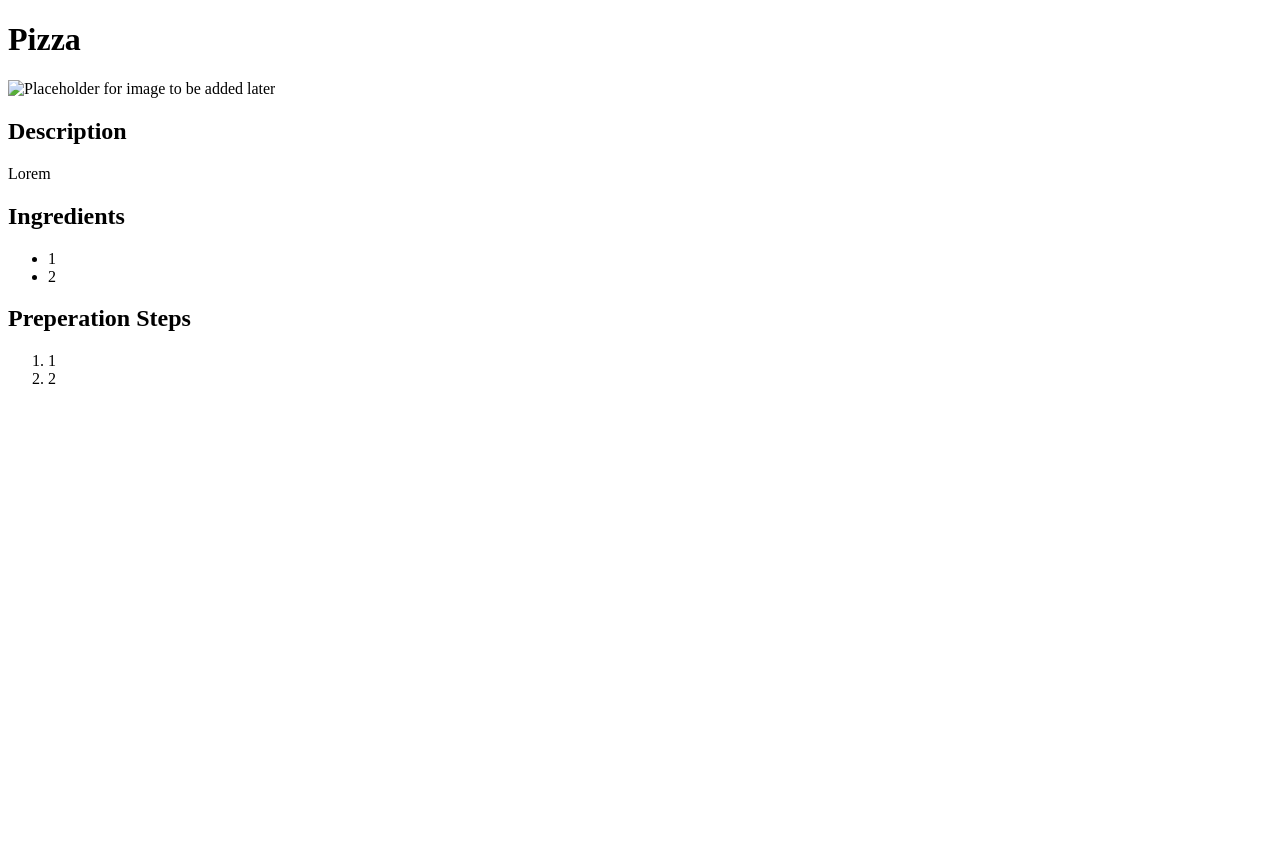
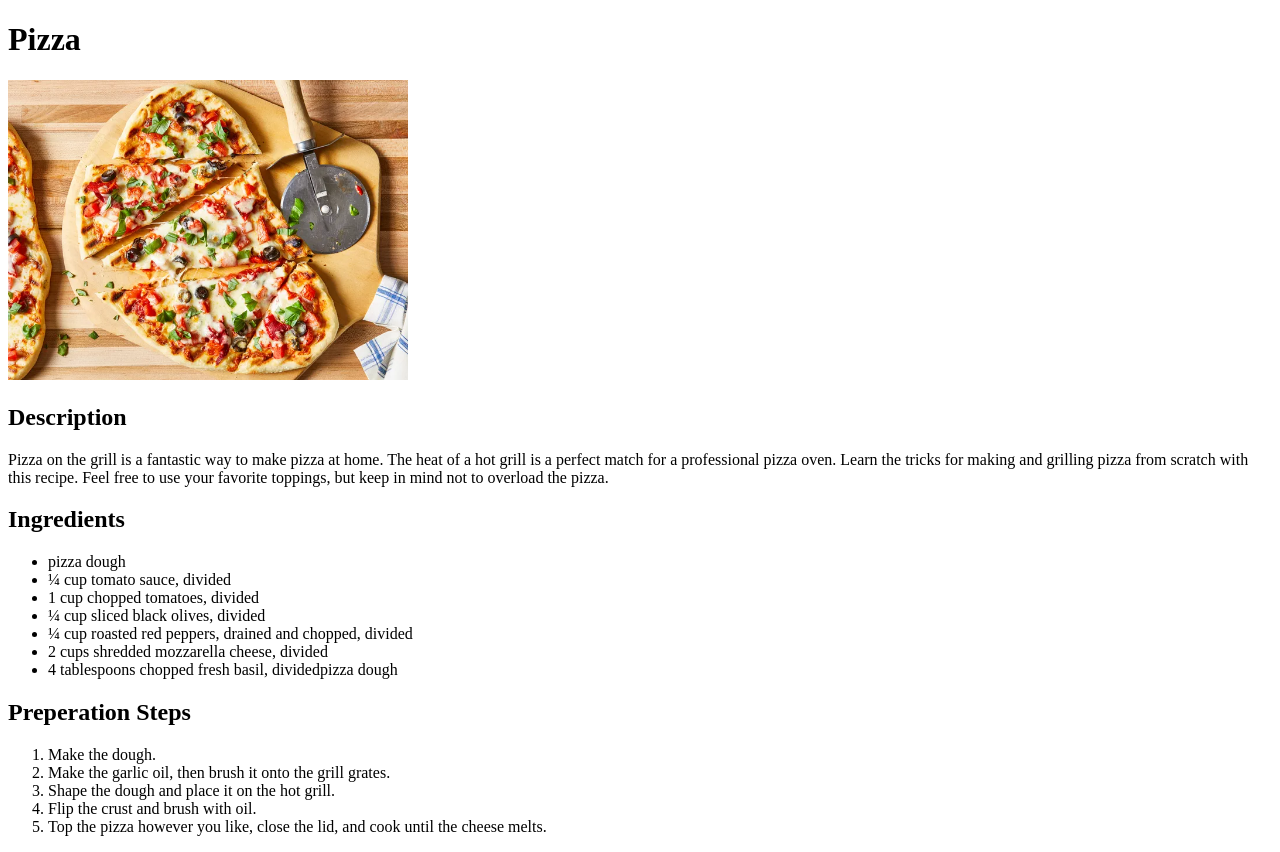
Before and after one commit to jChereck/odin-recipes, a plain HTML site: page recipes/pizza.html in a window 1280 px wide. Before the commit the page ends 800 px from the top, so only its background shows below. Drawn offline with Linux system fonts and the light colour scheme.

Commit message:
Populate pizza page and add required image

```diff
--- a/recipes/pizza.html
+++ b/recipes/pizza.html
@@ -1,5 +1,6 @@
 <!DOCTYPE html>
 <html lang="en">
+
 <head>
   <meta charset="UTF-8">
   <title>Pizza Recipe</title>
@@ -7,20 +8,31 @@
 
 <body>
   <h1>Pizza</h1>
-    <img src="" alt="Placeholder for image to be added later">
+  <img src="../img/pizza.webp" width="400" alt="Your pizza will come out crispy and delicious looking!">
   <h2>Description</h2>
   <p>
-      Lorem
+    Pizza on the grill is a fantastic way to make pizza at home. The heat of a hot grill is a perfect match for a
+    professional pizza oven. Learn the tricks for making and grilling pizza from scratch with this recipe. Feel free to
+    use your favorite toppings, but keep in mind not to overload the pizza.
   </p>
   <h2>Ingredients</h2>
   <ul>
-      <li>1</li>
-      <li>2</li>
+    <li>pizza dough</li>
+    <li>¼ cup tomato sauce, divided</li>
+    <li>1 cup chopped tomatoes, divided</li>
+    <li>¼ cup sliced black olives, divided</li>
+    <li>¼ cup roasted red peppers, drained and chopped, divided</li>
+    <li>2 cups shredded mozzarella cheese, divided</li>
+    <li>4 tablespoons chopped fresh basil, dividedpizza dough</li>
   </ul>
   <h2>Preperation Steps</h2>
   <ol>
-      <li>1</li>
-      <li>2</li>
+    <li>Make the dough. </li>
+    <li>Make the garlic oil, then brush it onto the grill grates. </li>
+    <li>Shape the dough and place it on the hot grill.</li>
+    <li>Flip the crust and brush with oil.</li>
+    <li>Top the pizza however you like, close the lid, and cook until the cheese melts.</li>
   </ol>
 </body>
+
 </html>
```
Also changed, not shown: img/pizza.webp (added). Lines whose indentation alone changed are shown as unchanged.
